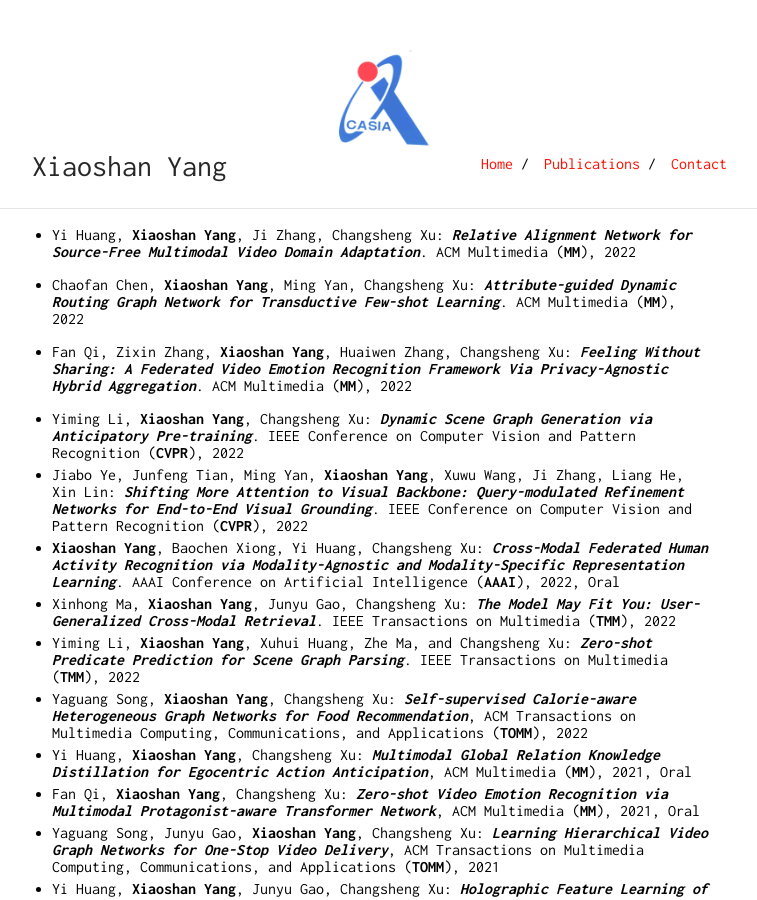
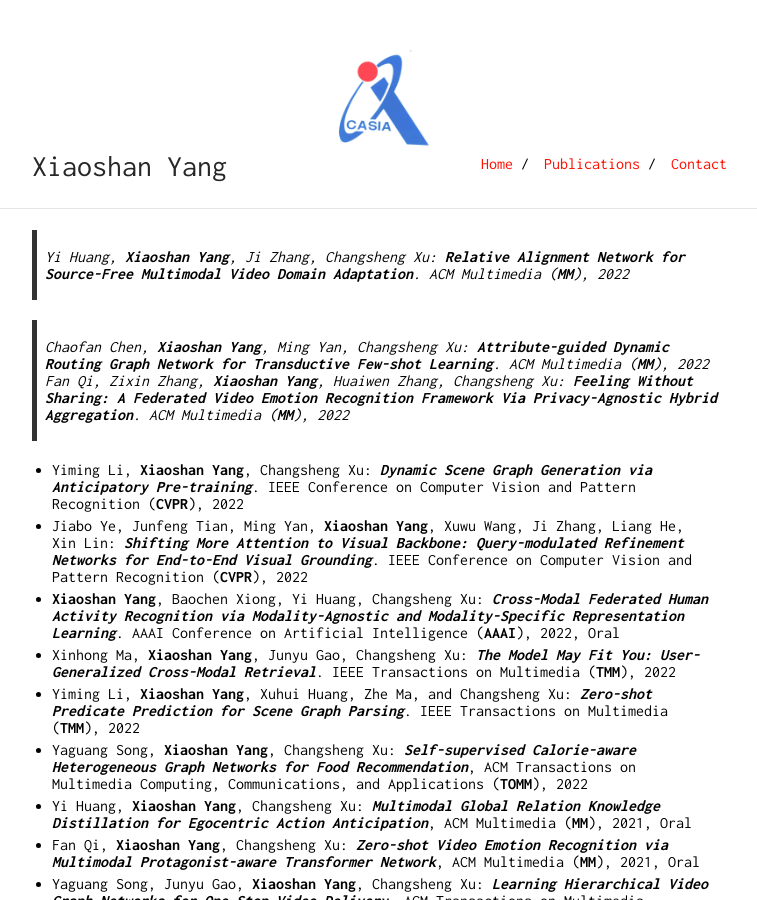
Before and after one commit to YangXS/yangxs.github.io, a Jekyll site: the page built from publications.md, in a window 1280 px wide and 900 px high. Shown: the whole window, without its empty margins (258-1015 px from the left). Built offline with Jekyll 4.4.1, drawn with Linux system fonts in a browser that asks for light colours.

Commit message:
Update publications.md

```diff
--- a/publications.md
+++ b/publications.md
@@ -2,13 +2,10 @@
 layout: default
 ---
 
-<i class="fa fa-envelope"></i>
+> Yi Huang, **Xiaoshan Yang**, Ji Zhang, Changsheng Xu: ***Relative Alignment Network for Source-Free Multimodal Video Domain Adaptation***. ACM Multimedia (**MM**), 2022
 
-* Yi Huang, **Xiaoshan Yang**, Ji Zhang, Changsheng Xu: ***Relative Alignment Network for Source-Free Multimodal Video Domain Adaptation***. ACM Multimedia (**MM**), 2022
-
-- Chaofan Chen, **Xiaoshan Yang**, Ming Yan, Changsheng Xu: ***Attribute-guided Dynamic Routing Graph Network for Transductive Few-shot Learning***. ACM Multimedia (**MM**), 2022
-
-+ Fan Qi, Zixin Zhang, **Xiaoshan Yang**, Huaiwen Zhang, Changsheng Xu: ***Feeling Without Sharing: A Federated Video Emotion Recognition Framework Via Privacy-Agnostic Hybrid Aggregation***. ACM Multimedia (**MM**), 2022
+> Chaofan Chen, **Xiaoshan Yang**, Ming Yan, Changsheng Xu: ***Attribute-guided Dynamic Routing Graph Network for Transductive Few-shot Learning***. ACM Multimedia (**MM**), 2022
+> Fan Qi, Zixin Zhang, **Xiaoshan Yang**, Huaiwen Zhang, Changsheng Xu: ***Feeling Without Sharing: A Federated Video Emotion Recognition Framework Via Privacy-Agnostic Hybrid Aggregation***. ACM Multimedia (**MM**), 2022
 
 * Yiming Li, **Xiaoshan Yang**, Changsheng Xu: ***Dynamic Scene Graph Generation via Anticipatory Pre-training***. IEEE Conference on Computer Vision and Pattern Recognition (**CVPR**), 2022
 * Jiabo Ye, Junfeng Tian, Ming Yan, **Xiaoshan Yang**, Xuwu Wang, Ji Zhang, Liang He, Xin Lin: ***Shifting More Attention to Visual Backbone: Query-modulated Refinement Networks for End-to-End Visual Grounding***. IEEE Conference on Computer Vision and Pattern Recognition (**CVPR**), 2022
```
